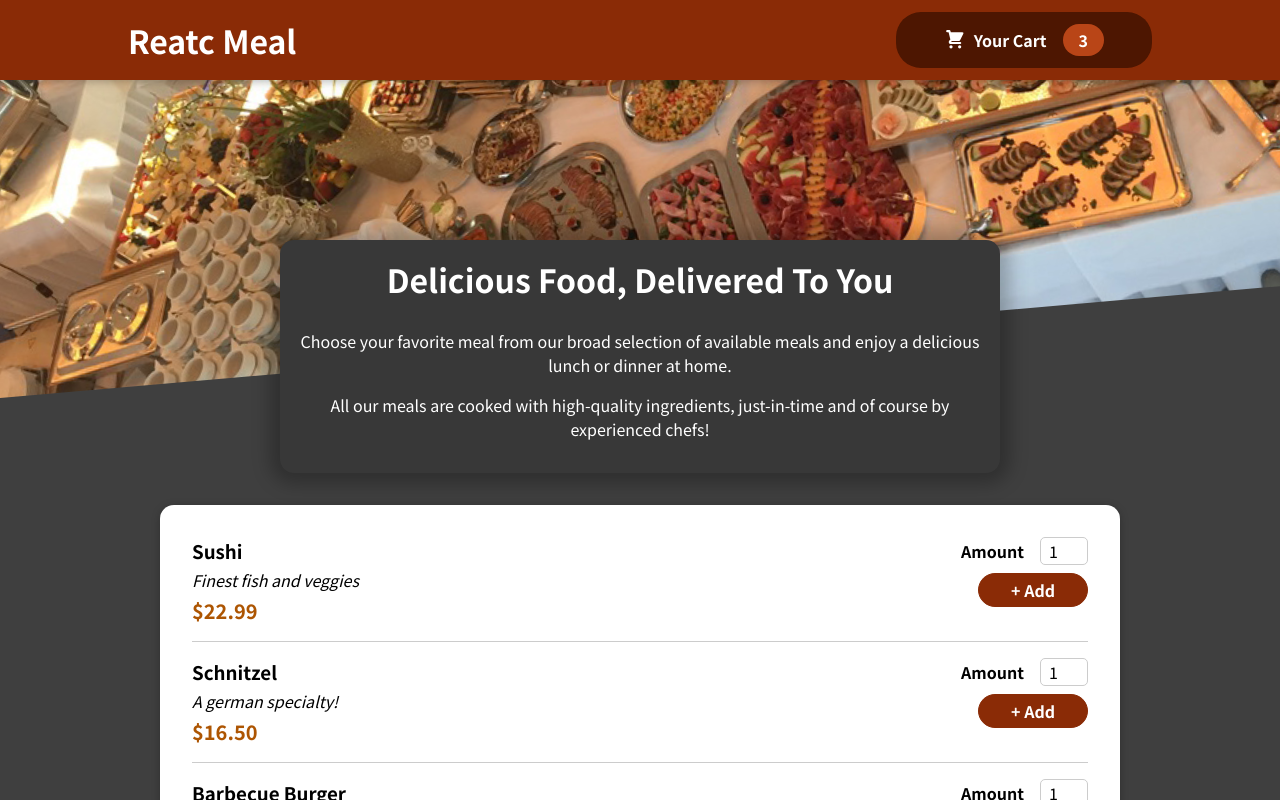
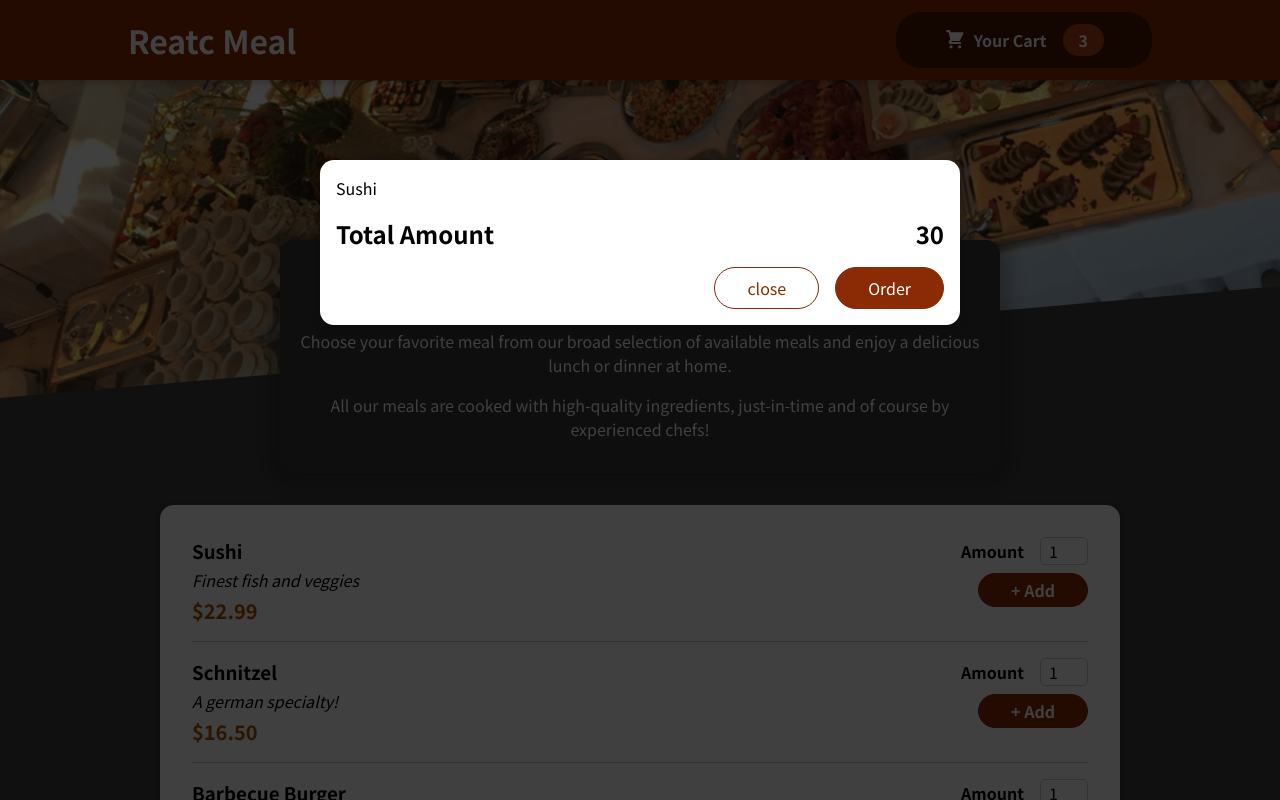
Before and after one commit to iputuagussetiawan/FoodOrder, a React (Create React App) app: page / in a window 1280 px wide. Shown: the top 800 px of the page. Built offline with nearby package versions, Linux system fonts and the light colour scheme.

Commit message:
Adding a Modal via a React Portal

```diff
--- a/public/index.html
+++ b/public/index.html
@@ -28,6 +28,7 @@
   </head>
   <body>
     <noscript>You need to enable JavaScript to run this app.</noscript>
+    <div id="overlays"></div>
     <div id="root"></div>
     <!--
       This HTML file is a template.
--- a/src/App.js
+++ b/src/App.js
@@ -1,9 +1,11 @@
 import { Fragment } from "react";
+import Cart from "./components/Cart/Cart";
 import Header from "./components/Layout/Header";
 import Meals from "./components/Meals/Meals";
 function App() {
   return (
     <Fragment>
+      <Cart></Cart>
       <Header></Header>
       <main>
       <Meals></Meals>
--- a/src/components/Cart/Cart.js
+++ b/src/components/Cart/Cart.js
@@ -1,13 +1,15 @@
 import React, { Component } from 'react'
+import Modal from '../UI/Modal';
 import classes from './Cart.module.css'
+
 
 export class Cart extends Component {
   render() {
       const cartitems=<ul className={classes['cart-items']}>{[{id:'c1',name:'Sushi', amount:2, price:12.99},
     ].map((item)=><li>{item.name}</li>)}</ul>;
     return (
-      <div>
-          {cartitems}
+        <Modal>
+           {cartitems}
           <div className={classes.total}>
               <span>Total Amount</span>
               <span>30</span>
@@ -16,7 +18,7 @@
               <button className={classes['button--alt']}>close</button>
               <button className={classes.button}>Order</button>
           </div>
-      </div>
+        </Modal>
     )
   }
 }
--- /dev/null
+++ b/src/components/UI/Modal.js
@@ -0,0 +1,31 @@
+import React, { Component } from 'react'
+import { Fragment } from 'react/cjs/react.development';
+import classes from './Modal.module.css'
+import ReactDOM from 'react-dom'
+
+const Backdrop = props =>{
+    return <div className={classes.backdrop}></div>
+};
+const ModalOverlay = props =>{
+    return <div className={classes.modal}>
+        <div className={classes.content}>
+            {props.children}
+        </div>
+    </div>
+};
+
+const portalElement=document.getElementById('overlays');
+
+
+export class Modal extends Component {
+  render() {
+    return (
+        <Fragment>
+            {ReactDOM.createPortal( <Backdrop></Backdrop>,portalElement)}
+            {ReactDOM.createPortal( <ModalOverlay>{this.props.children}</ModalOverlay>,portalElement)}
+        </Fragment>
+    )
+  }
+}
+
+export default Modal
--- /dev/null
+++ b/src/components/UI/Modal.module.css
@@ -0,0 +1,40 @@
+.backdrop {
+	position: fixed;
+	top: 0;
+	left: 0;
+	width: 100%;
+	height: 100vh;
+	z-index: 20;
+	background-color: rgba(0, 0, 0, 0.75);
+}
+
+.modal {
+	position: fixed;
+	top: 20vh;
+	left: 5%;
+	width: 90%;
+	background-color: white;
+	padding: 1rem;
+	border-radius: 14px;
+	box-shadow: 0 2px 8px rgba(0, 0, 0, 0.25);
+	z-index: 30;
+	animation: slide-down 300ms ease-out forwards;
+}
+
+@media (min-width: 768px) {
+	.modal {
+		width: 40rem;
+		left: calc(50% - 20rem);
+	}
+}
+
+@keyframes slide-down {
+	from {
+		opacity: 0;
+		transform: translateY(-3rem);
+	}
+	to {
+		opacity: 1;
+		transform: translateY(0);
+	}
+}
```
Also changed, not shown: 1 other file (tests, documents, lock files or other folders).
